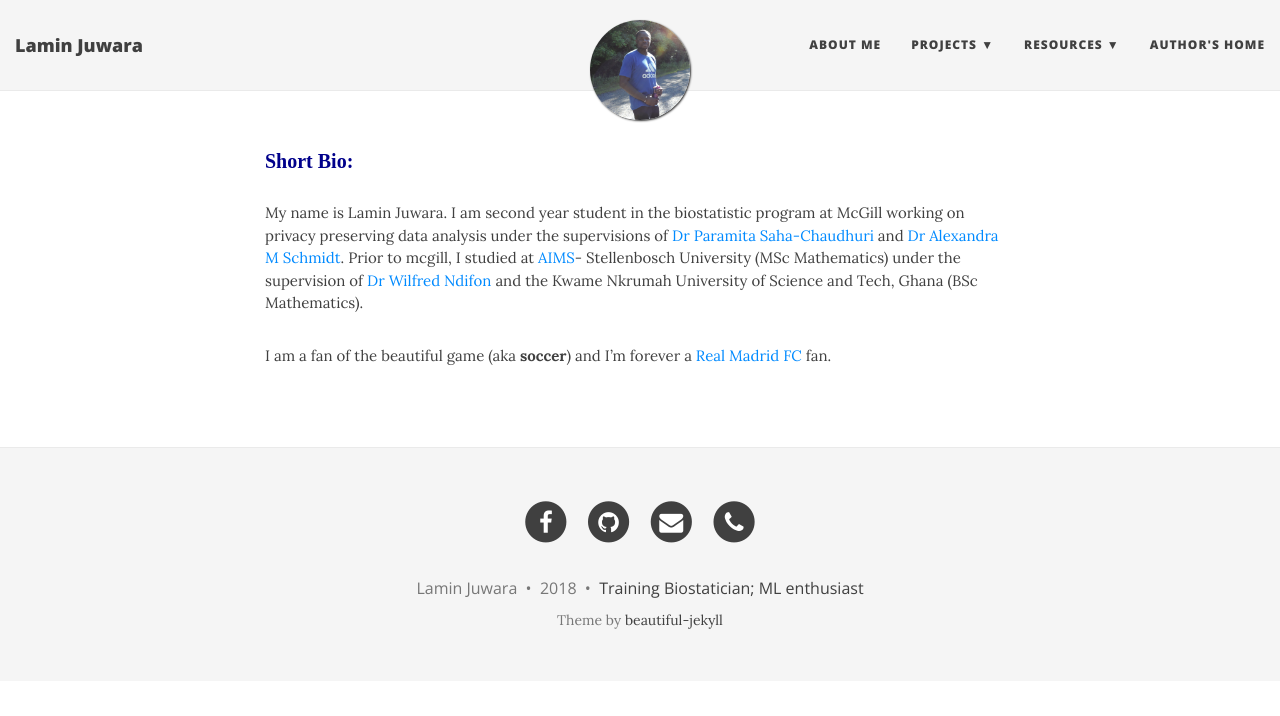
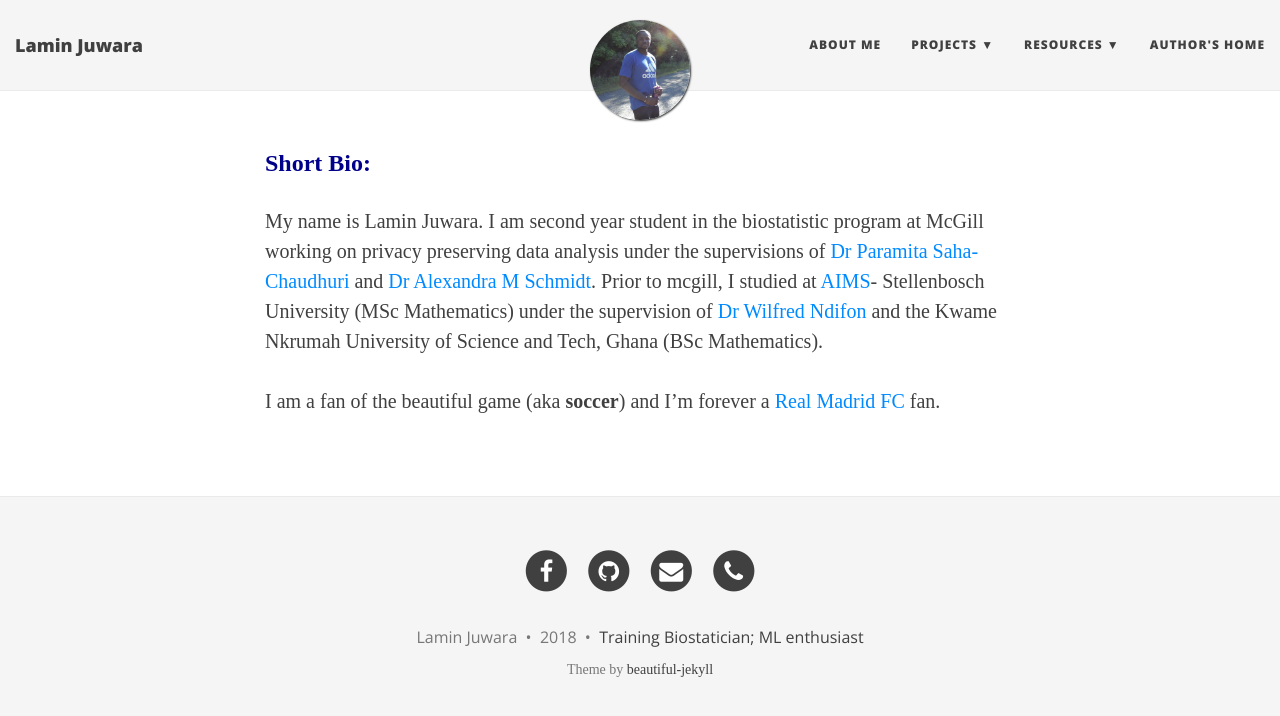
Before and after one commit to LaminJuwara/laminjuwara.github.io, a Jekyll site: the page built from aboutme.md, in a window 1280 px wide. Shown: the top 716 px of the page. Built offline with Jekyll 4.4.1, drawn with Linux system fonts in a browser that asks for light colours; nearby versions of some CDN libraries.

Commit message:
updating the fonts

```diff
--- a/aboutme.html
+++ b/aboutme.html
@@ -124,7 +124,8 @@ $(document).ready(function () {
 <style type="text/css">
 
 body{ /* Normal  */
-      font-size: 15px;
+      font-size: 20px;
+      font-family: "Times New Roman", Times, serif;
   }
 td {  /* Table  */
   font-size: 8px;
@@ -142,7 +143,7 @@ h2 { /* Header 2 */
   color: DarkBlue;
 }
 h3 { /* Header 3 */
-  font-size: 20px;
+  font-size: 24px;
   font-family: "Times New Roman", Times, serif;
   color: DarkBlue;
 }
--- a/aboutme.md
+++ b/aboutme.md
@@ -7,7 +7,8 @@ layout: page
 <style type="text/css">
 
 body{ /* Normal  */
-      font-size: 15px;
+      font-size: 20px;
+      font-family: "Times New Roman", Times, serif;
   }
 td {  /* Table  */
   font-size: 8px;
@@ -25,7 +26,7 @@ h2 { /* Header 2 */
   color: DarkBlue;
 }
 h3 { /* Header 3 */
-  font-size: 20px;
+  font-size: 24px;
   font-family: "Times New Roman", Times, serif;
   color: DarkBlue;
 }
```
